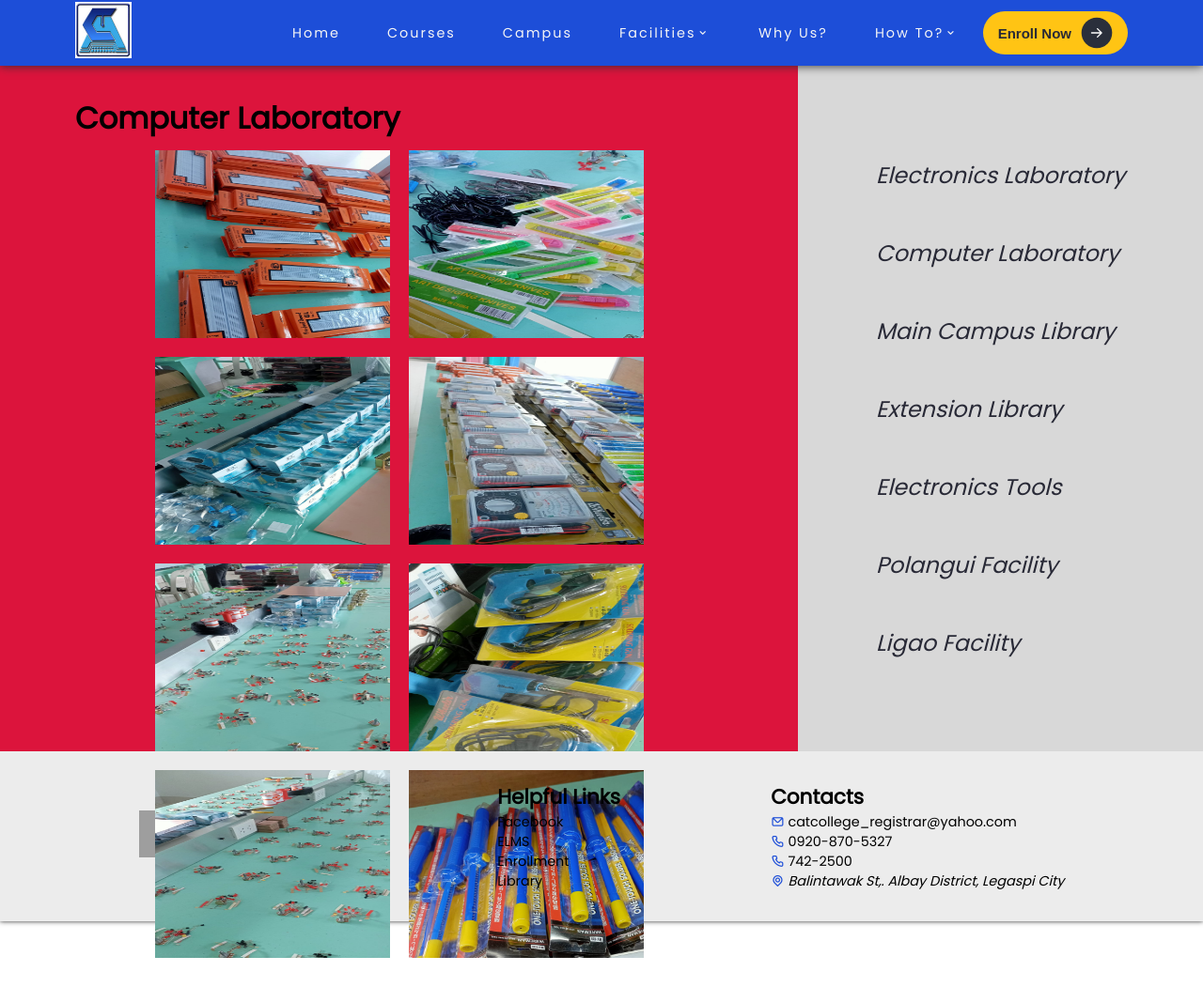
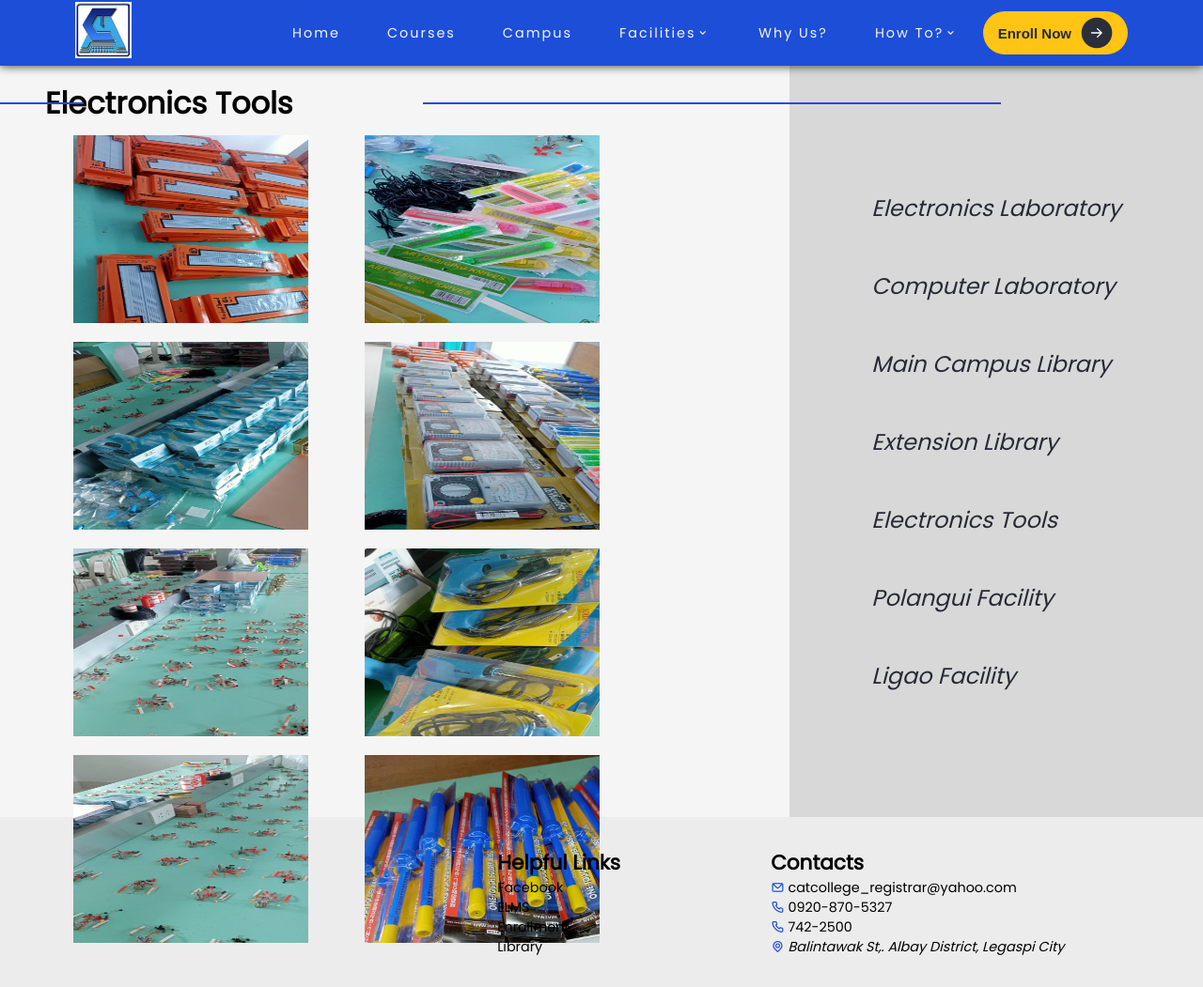
Before and after one commit to jaysonrealesdev/c-website, a website: page pages/electronics-tools.html in a window 1280 px wide. Shown: the whole page at 94% size. Before the commit the page ends 1030 px from the top, so only its background shows below. Drawn offline with nearby package versions, Linux system fonts and the light colour scheme; grey boxes are pictures that could not be loaded.

Commit message:
Add Facilities pages

```diff
--- a/css/facilities-styles.css
+++ b/css/facilities-styles.css
@@ -1,10 +1,120 @@
 main {
     width: 100vw;
-    height: calc(100vh - 70px);
+    height: 100vh;
     margin-top: 70px;
+    display: flex;
+    flex-direction: row-reverse;
 }
 
-.container {
+.content {
+    width: 100%;
+    height: 100%;
+    background: #f5f5f5;
+    padding: 1rem 3rem;
+    /* display: flex;
+    align-items: center;
+    justify-content: center;
+    flex-direction: column; */
+}
+
+.sidebar {
+    background: #d8d8d8;
+    height: 100%;
+    width: 700px;
+    position: relative;
+
+    display: flex;
+    align-items: center;
+    justify-content: center;
+    flex-flow: column wrap;
+}
+
+.sidebar ul {
+    list-style: none;
+}
+
+.sidebar ul li{
+    margin: 1rem;
+    width: 100%;
+    padding: 1rem;
+    transition: all 300ms;
+}
+
+.sidebar ul li.active {
+    background: #f5f5f5;
+}
+
+.sidebar ul li a{
+    color: #282936;
+    font-size: 1.5rem;
+    font-style: italic;
+}
+
+.sidebar ul li:hover {
+    background: #f5f5f5;
+}
+
+.content .title {
+    font-size: 2rem;
+    font-weight: 800;
+}
+
+.content .line1 {
+    height: 2px;
+    width: 89px;
+    background: #1d4ed8;
+    position: absolute;
+    top: 109px;
+    left: 0;
+}
+
+.content .line2 {
+    height: 2px;
+    width: 615px;
+    background: #1d4ed8;
+    position: absolute;
+    top: 109px;
+    left: 450px;
+}
+
+.content-list {
+    top: .5rem;
+    width: 100%;
+    display: flex;
+    flex-wrap: wrap;
+    justify-content: flex-start;
+    align-items: center;
+}
+
+.content-list img {
+    height: 250px;
+    width: 350px;
+    transform: scale(1.0);
+    transition: transform 0.4s ease;
+}
+
+.content-list .content__list-img-box {
+    box-sizing: content-box;
+    margin: 10px 30px;
+    height: 200px;
+    width: 250px;
+    overflow: hidden;
+    display: inline-block;
+    color: white;
+    position: relative;
+    background-color: white;
+    object-fit: cover;
+}
+
+.content-list .content__list-img-box:hover img {
+    transform: scale(1.2);
+}
+
+.content-list .content__list-img-box:hover {
+    cursor: pointer;
+}
+
+/* .container {
     width: 100%;
     display: flex;
     flex-direction: row-reverse;
@@ -58,6 +168,10 @@ main {
 .content {
     background: crimson;
     padding: 2rem 5rem;
+    height: calc(100vh - 70px);
+
+    display: flex;
+    flex-direction: column;
 }
 
 .content .title {
@@ -73,10 +187,10 @@ main {
 .content-list {
     top: .5rem;
     width: 100%;
-
     display: flex;
     flex-wrap: wrap;
     justify-content: center;
+    background: rgb(39, 17, 231);
 }
 
 .content-list img {
@@ -105,7 +219,7 @@ main {
 
 .content-list .img-box:hover {
     cursor: pointer;
-}
+} */
 
 
 /* .sidebar:before {
--- a/pages/electronics-tools.html
+++ b/pages/electronics-tools.html
@@ -62,8 +62,7 @@
     </header>
 
     <main>
-        <div class="container">
-            <section class="sidebar">
+        <div class="sidebar">
             <div class="list">
                 <ul class="list-links">
                     <li> <a class="list-link" href="electronics-lab.html">Electronics Laboratory</a></li>
@@ -75,45 +74,44 @@
                     <li> <a class="list-link" href="li-facility.html">Ligao Facility</a></li>
                 </ul>
             </div>
-            </section>
-            <section class="content">
-                <h3 class="title">Computer Laboratory</h3>
-
+        </div>
+        <div class="content">
+            <div class="line1"></div>
+            <h3 class="title">Electronics Tools</h3>
+            <div class="line2"></div>
             <div class="content-list">
-                    <div class="img-box">
+                <div class="content__list-img-box">
                     <img src="../images/Facilities/Electronics tools/272051178_4846629602120329_7816543738690567660_n.jpg" alt="Events Images" class="event-img">
                 </div>
 
-                    <div class="img-box">
+                <div class="content__list-img-box">
                     <img src="../images/Facilities/Electronics tools/272082999_4846630165453606_7989721829636987108_n.jpg" alt="Events Images" class="event-img">
                 </div>
 
-                    <div class="img-box">
+                <div class="content__list-img-box">
                     <img src="../images/Facilities/Electronics tools/272101371_4846631082120181_1468662164488616113_n.jpg" alt="Events Images" class="event-img">
                 </div>
 
-                    <div class="img-box">
+                <div class="content__list-img-box">
                     <img src="../images/Facilities/Electronics tools/272116216_4846629352120354_4997447144083351910_n.jpg" alt="Events Images" class="event-img">
                 </div>
 
-                    <div class="img-box">
+                <div class="content__list-img-box">
                     <img src="../images/Facilities/Electronics tools/272121731_4846630752120214_2367894992600866822_n.jpg" alt="Events Images" class="event-img">
                 </div>
 
-                    <div class="img-box">
+                <div class="content__list-img-box">
                     <img src="../images/Facilities/Electronics tools/272146173_4846631292120160_2061083404783038846_n.jpg" alt="Events Images" class="event-img">
                 </div>
 
-                    <div class="img-box">
+                <div class="content__list-img-box">
                     <img src="../images/Facilities/Electronics tools/272151565_4846630355453587_573851262092832089_n.jpg" alt="Events Images" class="event-img">
                 </div>
 
-                    <div class="img-box">
+                <div class="content__list-img-box">
                     <img src="../images/Facilities/Electronics tools/272156905_4846629858786970_7256013992392720025_n.jpg" alt="Events Images" class="event-img">
                 </div>
             </div>
-
-            </section>
         </div>
     </main>
 
```
Also changed, not shown: pages/com-lab.html (+2 -6 lines), pages/electronics-lab.html (+3 -7 lines), pages/ext-library.html (+1 -6 lines), pages/li-facility.html (+1 -6 lines), pages/main-library.html (+1 -6 lines), pages/pol-facility.html (+1 -6 lines). Lines whose indentation alone changed are shown as unchanged.
